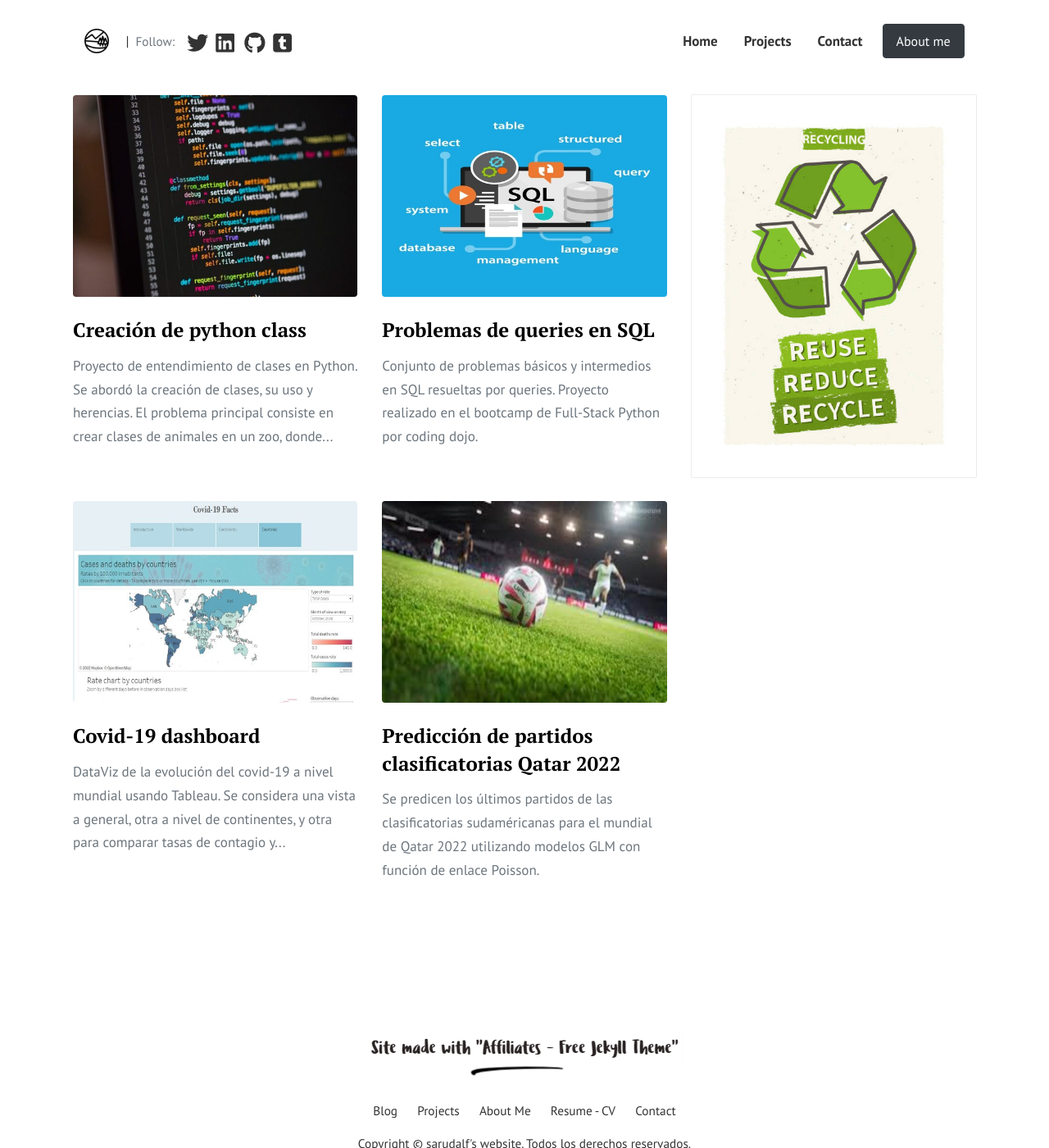
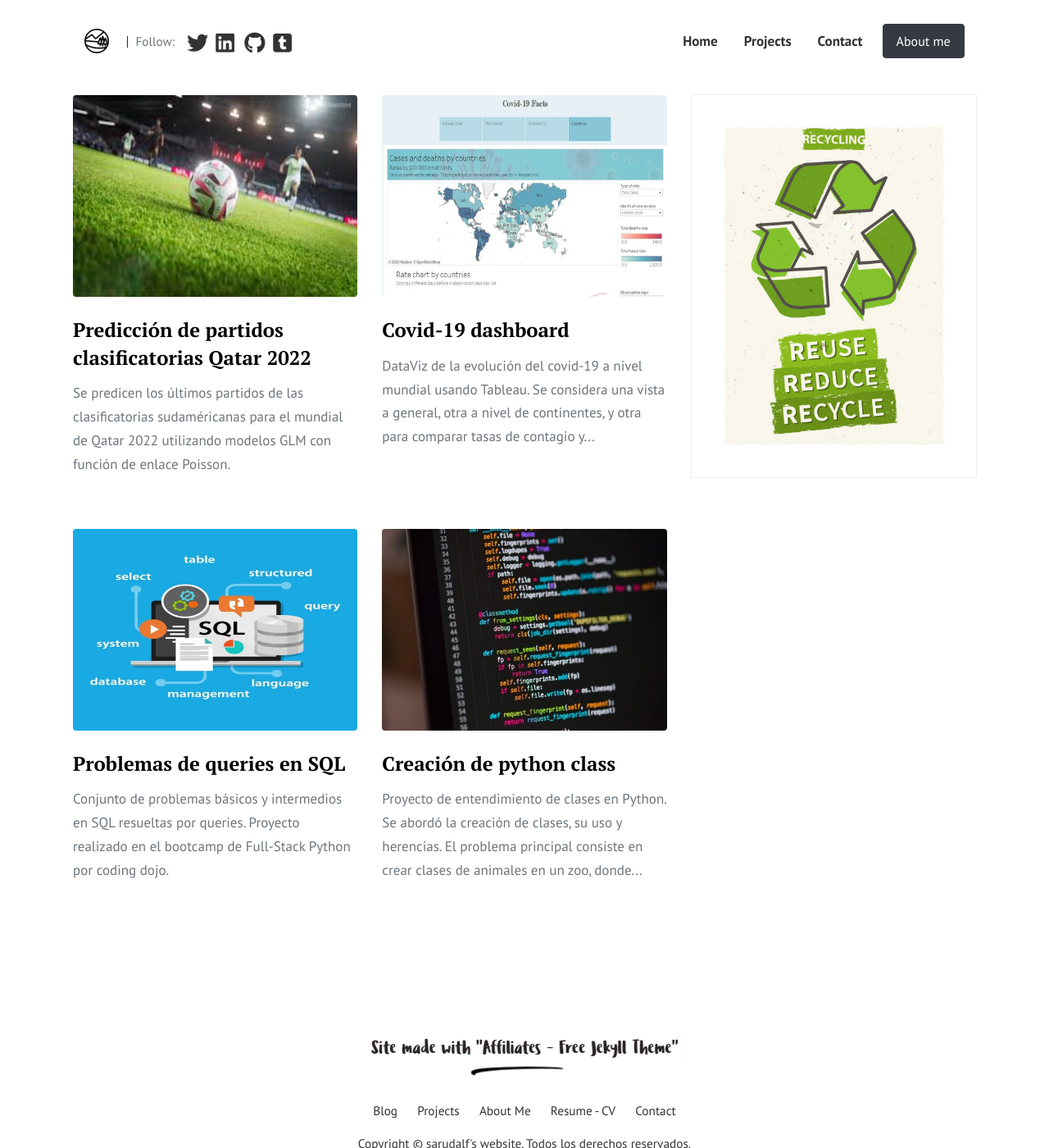
Before and after one commit to sarudalf3/sarudalf3.github.io, a Jekyll site: the page built from pages/projects.html, in a window 1280 px wide and 1400 px high. Shown: the whole window at 82% size. Built offline with Jekyll 4.4.1, drawn with Linux system fonts in a browser that asks for light colours; nearby versions of some CDN libraries.

Commit message:
predict goals

```diff
--- a/pages/projects.html
+++ b/pages/projects.html
@@ -7,7 +7,8 @@ permalink: "/projects/"
 <!-- Featured projects
 ================================================== -->
 <section class="row">
-  {% for project in site.projects reversed %}
+  {% assign sorted = site.projects | sort: 'date' | reverse  %}
+  {% for project in sorted %}
       {% if project.featured == true %}
           <div class="col-md-4 mb-5">
           {% include projectbox.html %}
@@ -22,7 +23,8 @@ permalink: "/projects/"
 <section class="row">
   <div class="col-sm-8">
     <div class="row">
-      {% for project in site.projects %}
+    {% assign sorted = site.projects | sort: 'date' | reverse  %}
+      {% for project in sorted %}
       {% unless project.featured == true %}
 
       <div class="col-md-6 mb-5">
```
